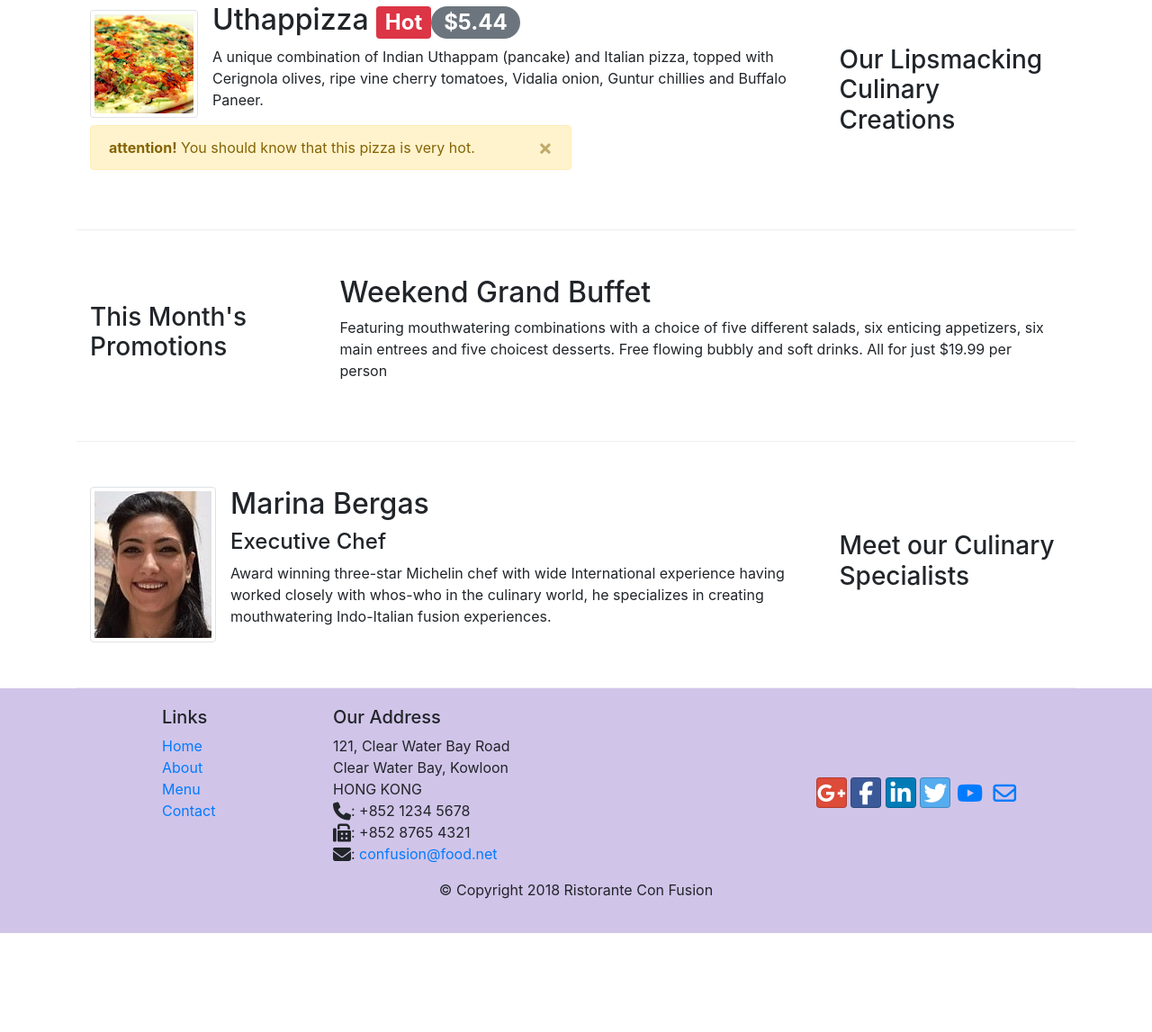
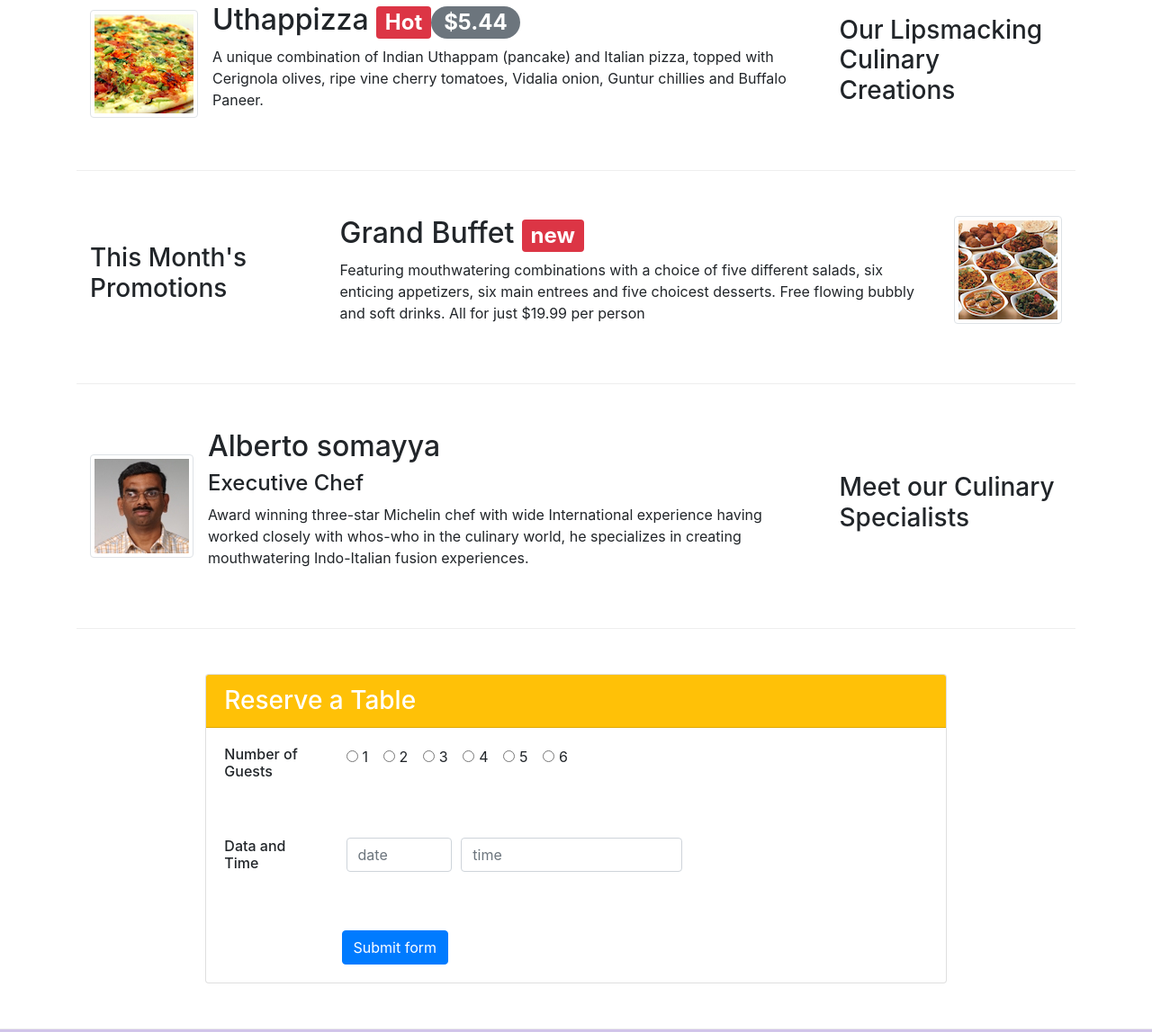
Before and after one commit to marinaBergas/important, a website: page index.html in a window 1280 px wide. Shown: the part 381-1528 px from the top of the page at 90% size. Before the commit the page ends 1418 px from the top, so only its background shows below. Drawn offline with nearby package versions, Linux system fonts and the light colour scheme.

Commit message:
assignment

```diff
--- a/index.html
+++ b/index.html
@@ -46,11 +46,14 @@
                 <div class="col-12 col-sm align-self-center">
                     <img src="img/img/logo.png" class="img-fluid">
                 </div>
+                <div class=" col-sm align-self-center">
+                    <a href="#reserve" class="btn btn-warning btn-sm btn-block" role="button" aria-pressed="true">Reserve Table</a>
+                </div>
             </div>
         </div>
     </header>
 
-    <div class="container">
+    <div class="container" >
         <div class="row row-content align-items-center">
             <div class="col-12 col-sm-4 order-sm-last col-md-3">
                 <h3>Our Lipsmacking Culinary Creations</h3>
@@ -63,12 +66,7 @@
                       <p class="d-none d-sm-block">A unique combination of Indian Uthappam (pancake) and Italian pizza, topped with Cerignola olives, ripe vine cherry tomatoes, Vidalia onion, Guntur chillies and Buffalo Paneer.</p>
                    </div>
                 </div>
-                <div class="alert alert-warning alert-dismissible fade show col-8" role="alert">
-                    <strong>attention!</strong> You should know that this pizza is very hot.
-                    <button type="button" class="close" data-dismiss="alert" aria-label="Close">
-                      <span aria-hidden="true">&times;</span>
-                    </button>
-                  </div>
+
             </div>
         </div>
 
@@ -78,8 +76,13 @@
                 <h3>This Month's Promotions</h3>
             </div>
             <div class=" col col-sm   col-md">
-                <h2>Weekend Grand Buffet</h2>
-                <p>Featuring mouthwatering combinations with a choice of five different salads, six enticing appetizers, six main entrees and five choicest desserts. Free flowing bubbly and soft drinks. All for just $19.99 per person </p>
+                <div class="media">
+                    <div class="media-body">
+                       <h2>  Grand Buffet  <span class="badge badge-danger">new</span> </h2>
+                       <p class="d-none d-sm-block">Featuring mouthwatering combinations with a choice of five different salads, six enticing appetizers, six main entrees and five choicest desserts. Free flowing bubbly and soft drinks. All for just $19.99 per person </p>
+                   </div>
+                   <img src="img/img/buffet.png" class="img-thumbnail d-flex ml-3">
+                </div>
             </div>
         </div>
 
@@ -88,10 +91,10 @@
                 <h3>Meet our Culinary Specialists</h3>
             </div>
             <div class=" col col-sm   order-sm-first  col-md">
-                <div class="media" >
-                    <img src="img/img/marina.JPG" alt="marina.JPG" class="align-self-center d-flex mr-3 img-thumbnail "  >
+                <div class="media">
+                    <img src="img/img/alberto.png" alt="alberto.JPG" class="align-self-center d-flex mr-3 img-thumbnail "  >
                     <div class="media-body">
-                       <h2 >Marina Bergas</h2>
+                       <h2 >Alberto somayya</h2>
                        <h4>Executive Chef</h4>
                        <p class="d-none d-sm-block">Award winning three-star Michelin chef with wide International experience having worked closely with whos-who in the culinary world, he specializes in creating mouthwatering Indo-Italian fusion experiences. </p>
                    </div>
@@ -99,7 +102,66 @@
             </div>
         </div>
     </div>
+    <div class="row row-content align-items-center" >
+        <div class=" col-8   offset-2">
+            <div class="card" id="reserve">
+            <form>
+                <h3  class="card-header bg-warning text-white form-group" >Reserve a Table</h3>
+                <div class="card-body form-group">
+                    <div class="row">
+                        <div class="col-md-2"><h6 >Number of Guests</h6></div>
+                        <div class="col-md-6 justify-content-center" >
+                               <div class="form-check form-check-inline ">
+                                 <input class="form-check-input" type="radio" name="inlineRadioOptions" id="inlineRadio1" value="option1">
+                                 <label  class="form-check-label" for="inlineRadio1">1</label>
+                               </div>
+                               <div class="form-check form-check-inline ">
+                                 <input class="form-check-input" type="radio" name="inlineRadioOptions" id="inlineRadio2" value="option2">
+                                 <label class="form-check-label" for="inlineRadio2">2</label>
+                                </div>
+                               <div class="form-check form-check-inline ">
+                                 <input class="form-check-input" type="radio" name="inlineRadioOptions" id="inlineRadio3" value="option3">
+                                 <label class="form-check-label" for="inlineRadio3">3</label>
+                               </div>
+                               <div class="form-check form-check-inline ">
+                                  <input class="form-check-input" type="radio" name="inlineRadioOptions" id="inlineRadio4" value="option4">
+                                  <label class="form-check-label" for="inlineRadio4">4</label>
+                               </div>
+                               <div class="form-check form-check-inline ">
+                                  <input class="form-check-input" type="radio" name="inlineRadioOptions" id="inlineRadio5" value="option5">
+                                  <label class="form-check-label" for="inlineRadio5">5</label>
+                               </div>
+                               <div class="form-check form-check-inline ">
+                                  <input class="form-check-input" type="radio" name="inlineRadioOptions" id="inlineRadio6" value="option6">
+                                  <label class="form-check-label" for="inlineRadio6">6</label>
+                               </div>
+                        </div>
+                    </div>
 
+                </div>
+                <div class="card-body form-group">
+                    <div class="row">
+                        <div class="col-md-2" for="date"><h6>Data and Time</h6>
+                        </div>
+                        <div class="form-row col-md-8">
+                            <div class="col-md-3">
+                                <input  class="form-control" id="date" name="date" placeholder="date" >
+                            </div>
+                            <div class=" col-md-6">
+                                <input class="form-control" id="time" name="time" placeholder="time">
+                            </div>
+                        </div>
+                    </div>
+                </div>
+                <div class="card-body ">
+                    <div class="offset-2">
+                        <button class="btn btn-primary" type="submit">Submit form</button>
+                    </div>
+                </div>
+            </form>
+            </div>
+        </div>
+    </div>
     <footer class="footer">
         <div class="container">
             <div class="row ">
--- a/style.css
+++ b/style.css
@@ -1,6 +1,10 @@
 body{
     padding:50px 0px 0px 0px;
     z-index:0;
+}
+
+.btn-block{
+    padding: 10px;
 }
 
 .navbar-dark {
```
Also changed, not shown: 1 other file.
